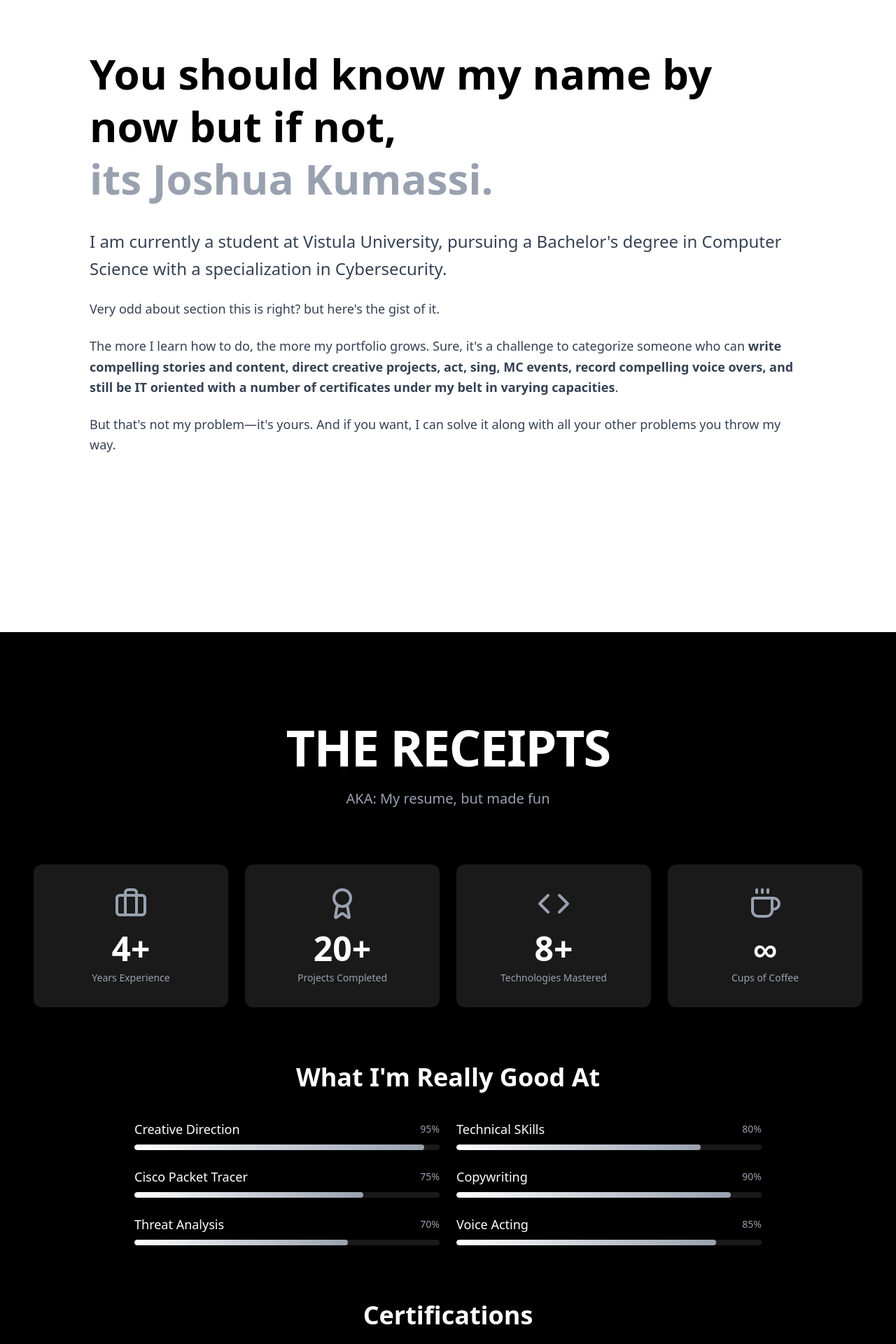
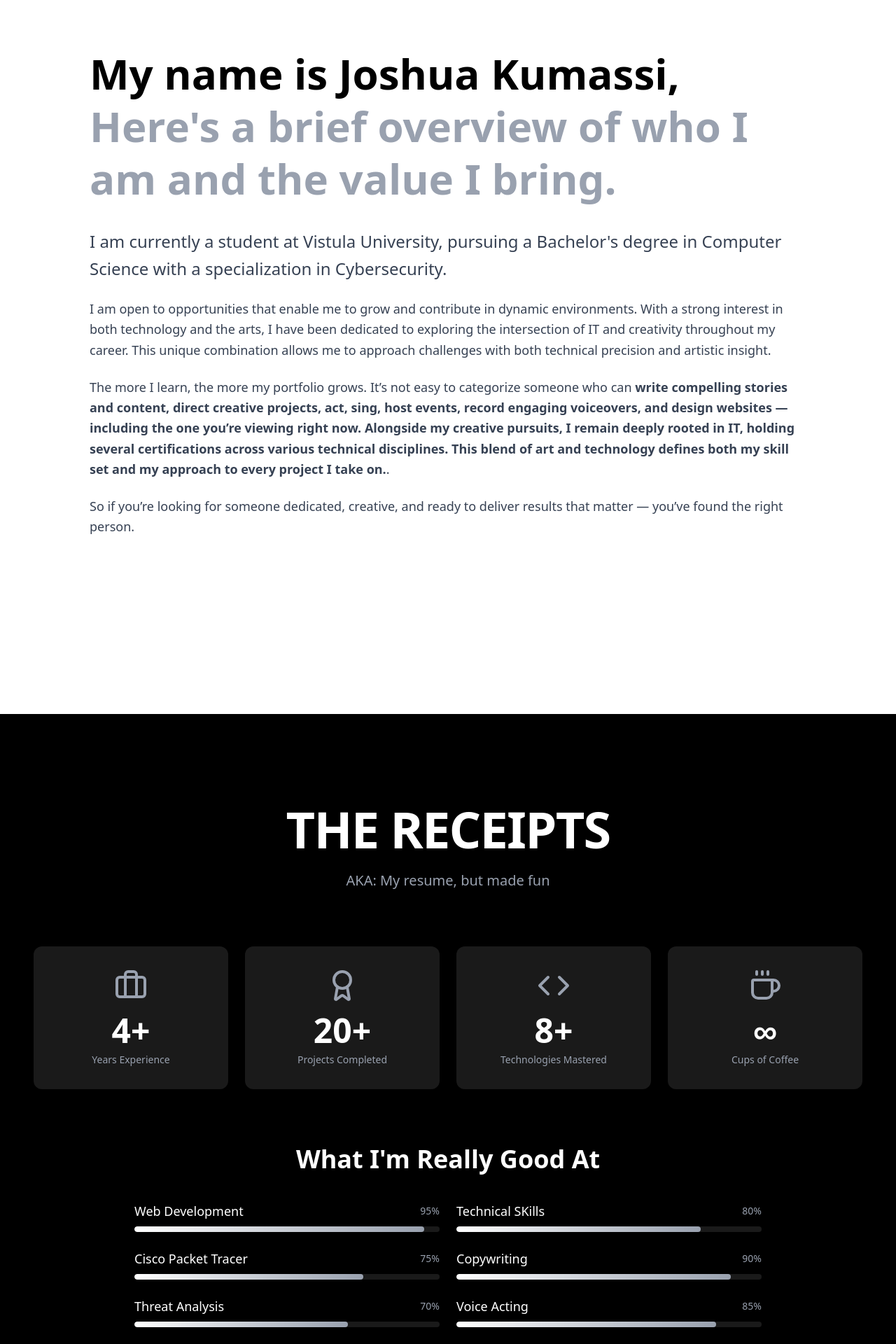
Before and after one commit to jaydrice/thesite, a React (Vite) app: page / in a window 1280 px wide. Shown: the part 860-2780 px from the top of the page at 70% size. Built offline with nearby package versions, Linux system fonts and the light colour scheme.

Commit message:
Changes to be committed

```diff
--- a/src/pages/home.jsx
+++ b/src/pages/home.jsx
@@ -30,7 +30,7 @@ export default function Home() {
   ];
 
   const skills = [
-    { name: "Creative Direction", level: 95 },
+    { name: "Web Development", level: 95 },
     { name: "Technical SKills", level: 80 },
     { name: "Cisco Packet Tracer", level: 75 },
     { name: "Copywriting", level: 90 },
@@ -200,8 +200,8 @@ export default function Home() {
           >
             <div className="space-y-8">
               <h2 className="text-4xl md:text-6xl font-bold leading-tight">
-                You should know my name by now but if not,<br />
-                <span className="text-gray-400">its Joshua Kumassi.</span>
+                My name is Joshua Kumassi,<br />
+                <span className="text-gray-400">Here's a brief overview of who I am and the value I bring.</span>
               </h2>
 
               <div className="prose prose-lg max-w-none space-y-6 text-gray-700">
@@ -211,15 +211,15 @@ export default function Home() {
                 </p>
 
                 <p className="text-lg leading-relaxed">
-                 Very odd about section this is right? but here's the gist of it.
+                I am open to opportunities that enable me to grow and contribute in dynamic environments. With a strong interest in both technology and the arts, I have been dedicated to exploring the intersection of IT and creativity throughout my career. This unique combination allows me to approach challenges with both technical precision and artistic insight.
                 </p>
 
                 <p className="text-lg leading-relaxed">
-                  The more I learn how to do, the more my portfolio grows. Sure, it's a challenge to categorize someone who can <span className="font-semibold">write compelling stories and content, direct creative projects, act, sing, MC events, record compelling voice overs, and still be IT oriented with a number of certificates under my belt in varying capacities</span>.
+                The more I learn, the more my portfolio grows. It’s not easy to categorize someone who can <span className="font-semibold">write compelling stories and content, direct creative projects, act, sing, host events, record engaging voiceovers, and design websites — including the one you’re viewing right now. Alongside my creative pursuits, I remain deeply rooted in IT, holding several certifications across various technical disciplines. This blend of art and technology defines both my skill set and my approach to every project I take on.</span>.
                 </p>
 
                 <p className="text-lg leading-relaxed">
-                  But that's not my problem—it's yours. And if you want, I can solve it along with all your other problems you throw my way.
+                So if you’re looking for someone dedicated, creative, and ready to deliver results that matter — you’ve found the right person.
                 </p>
               </div>
             </div>
```
